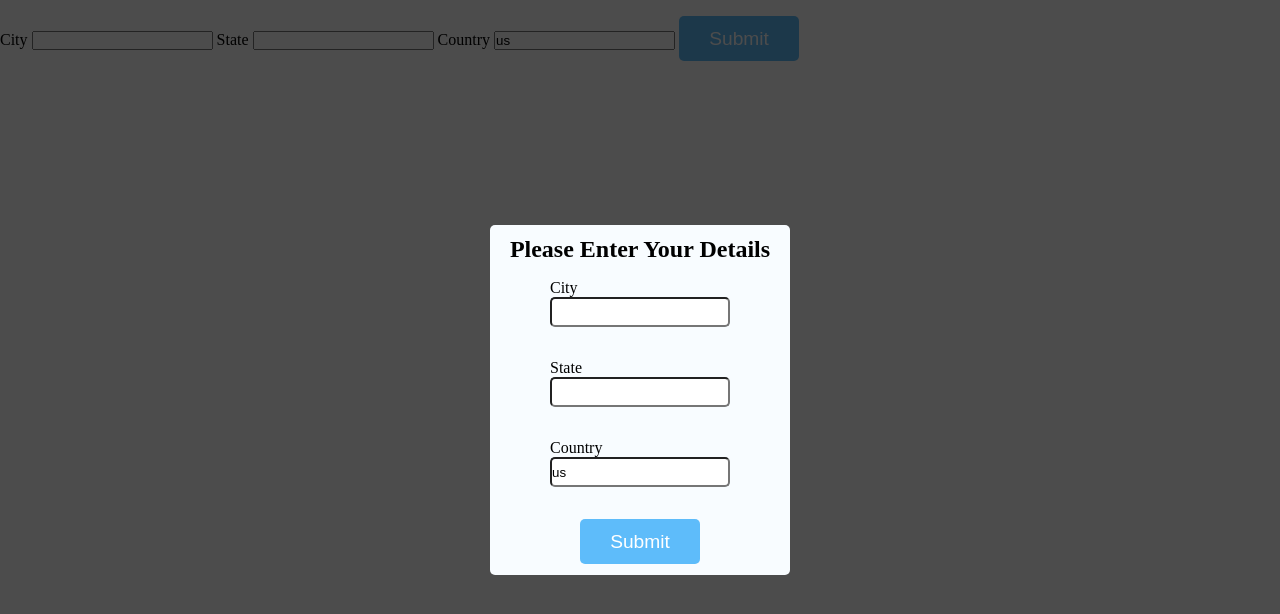
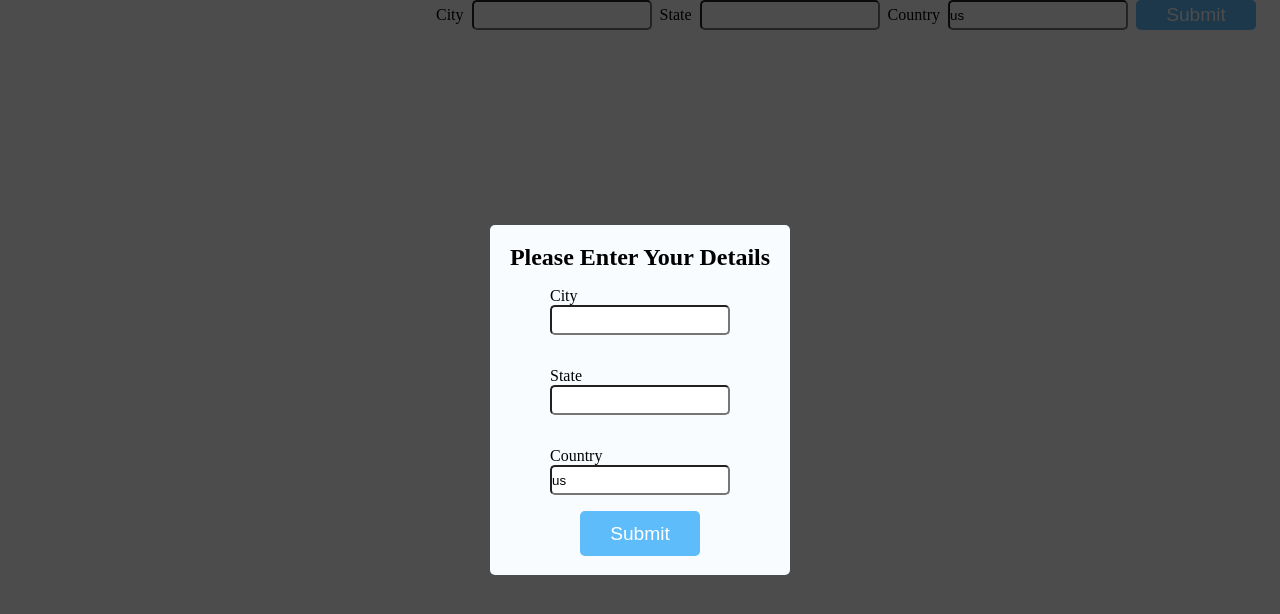
Before and after one commit to Saltysam101/TC-weather-app, a website with bundled scripts: page index.html in a window 1280 px wide. Built offline with nearby package versions, Linux system fonts and the light colour scheme.

Commit message:
changed nav form ids. put api key in different file to not show it on github

```diff
--- a/index.html
+++ b/index.html
@@ -25,19 +25,19 @@
                 <label for="country">Country</label>
                 <input value="us" type="text" name="country" id="country-input">
             </div>
-            <button id="form-btn" type="submit">Submit</button>
+            <button class="modal-btn" id="form-btn" type="submit">Submit</button>
         </div>
     </form>
     <main>
         <nav>
             <form id="nav-form" action="">
                 <label for="city">City</label>
-                <input type="text" name="city" id="city-input" required>
+                <input type="text" name="city" id="city-search-input" required>
                 <label for="state">State</label>
-                <input type="text" name="state" id="state-input" required>
+                <input type="text" name="state" id="state-search-input" required>
                 <label for="country">Country</label>
-                <input value="us" type="text" name="country" id="country-input">
-                <button id="form-btn" type="submit">Submit</button>
+                <input value="us" type="text" name="country" id="country-search-input">
+                <button class="search-btn" id="search-btn" type="submit">Submit</button>
             </form>
         </nav>
         <div class="location-info">
--- a/index.js
+++ b/index.js
@@ -1,17 +1,22 @@
+import { apiKey } from "./api.js";
+
 //Select elements
 let form = document.getElementById("form");
 let cityInput = document.getElementById("city-input");
+let citySearchInput = document.getElementById("city-search-input");
 let stateInput = document.getElementById("state-input");
+let stateSearchInput = document.getElementById("state-search-input");
 let countryInput = document.getElementById("country-input");
+let countrySearchInput = document.getElementById("country-search-input");
 let formBtn = document.getElementById("form-btn");
+let searchBtn = document.getElementById("search-btn");
 let cityP = document.getElementById("city-name");
 
-
+//modal event listener
 formBtn.addEventListener('click', (event) => {
     event.preventDefault();
-
     //Weather api url
-    let weatherUrl = `https://api.openweathermap.org/data/2.5/weather?q=${cityInput.value},${stateInput.value},${countryInput.value}&appid=6559e730bef63e694ade51c05d0d0371&units=imperial`;
+    let weatherUrl = `https://api.openweathermap.org/data/2.5/weather?q=${cityInput.value},${stateInput.value},${countryInput.value}&appid=${apiKey}&units=imperial`;
 
     if (!cityInput.value || !stateInput.value) {
         alert("Please fill out the required information")
@@ -24,6 +29,7 @@ formBtn.addEventListener('click', (event) => {
             })
             .then((data) => {
                 console.log(data)
+                console.log(cityInput.value, stateInput.value)
                 form.style.display = "none"
                 cityP.textContent = data.name
             })
@@ -32,3 +38,30 @@ formBtn.addEventListener('click', (event) => {
             })
     }
 })
+
+//search event listener
+searchBtn.addEventListener('click', (event) => {
+    event.preventDefault();
+    //Weather api url
+    let weatherUrl = `https://api.openweathermap.org/data/2.5/weather?q=${citySearchInput.value},${stateSearchInput.value},${countrySearchInput.value}&appid=${apiKey}&units=imperial`;
+
+    if (!citySearchInput.value || !stateSearchInput.value) {
+        alert("Please fill out the required information")
+    } else {
+
+        //Fetch data from api
+        fetch(weatherUrl)
+            .then((res) => {
+                return res.json()
+            })
+            .then((data) => {
+                console.log(data)
+                console.log(citySearchInput.value, stateSearchInput.value)
+                form.style.display = "none"
+                cityP.textContent = data.name
+            })
+            .catch((error) => {
+                console.error(error)
+            })
+    }
+})
--- a/package.json
+++ b/package.json
@@ -1,7 +1,6 @@
 {
   "name": "weather-app",
   "version": "1.0.0",
-  "description": "",
   "main": "index.js",
   "scripts": {
     "test": "echo \"Error: no test specified\" && exit 1"
@@ -16,5 +15,6 @@
   "bugs": {
     "url": "https://github.com/Saltysam101/TC-weather-app/issues"
   },
-  "homepage": "https://github.com/Saltysam101/TC-weather-app#readme"
+  "homepage": "https://github.com/Saltysam101/TC-weather-app#readme",
+  "description": ""
 }
--- a/style.css
+++ b/style.css
@@ -45,7 +45,7 @@ body {
     border-radius: 5px;
 }
 
-#form-btn {
+.modal-btn {
     width: 120px;
     height: 45px;
     background-color: rgb(94, 188, 250);
@@ -53,12 +53,43 @@ body {
     font-size: 1.2rem;
     border: none;
     border-radius: 5px;
-    margin-top: 1rem;
 }
 
-#form-btn:hover {
+.modal-btn:hover {
     cursor: pointer;
     color: rgb(94, 188, 250);
     background-color: white;
     border: 1px solid rgb(94, 188, 250);
 }
+
+#nav-form {
+    width: 100%;
+    display: flex;
+    padding-right: 1.5rem;
+    justify-content: flex-end;
+    align-items: center;
+}
+
+#nav-form>input {
+    width: 180px;
+    height: 30px;
+    border-radius: 5px;
+    margin: 0 .5rem;
+}
+
+.search-btn {
+    width: 120px;
+    height: 30px;
+    background-color: rgb(94, 188, 250);
+    color: white;
+    font-size: 1.2rem;
+    border: none;
+    border-radius: 5px;
+}
+
+.search-btn:hover {
+    cursor: pointer;
+    color: rgb(94, 188, 250);
+    background-color: white;
+    border: 1px solid rgb(94, 188, 250);
+}
```
Also changed, not shown: 1 other file.
